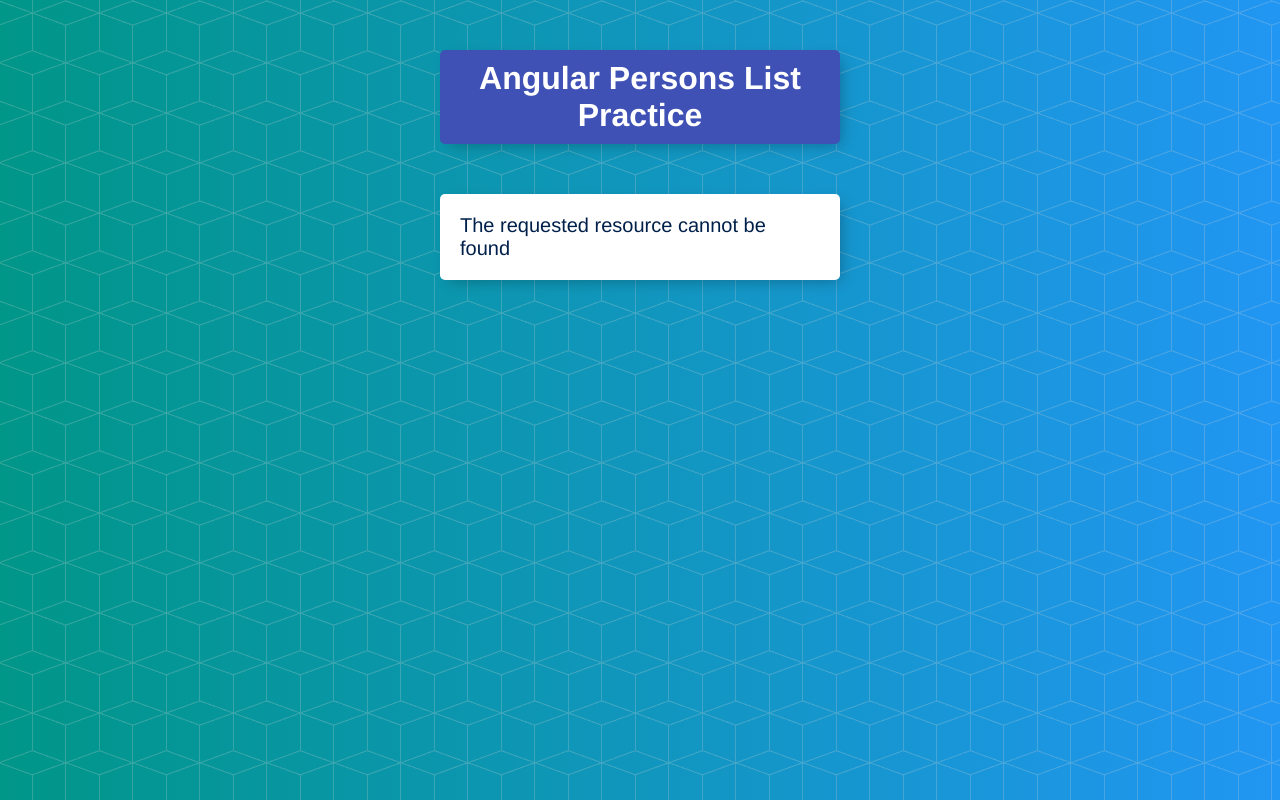
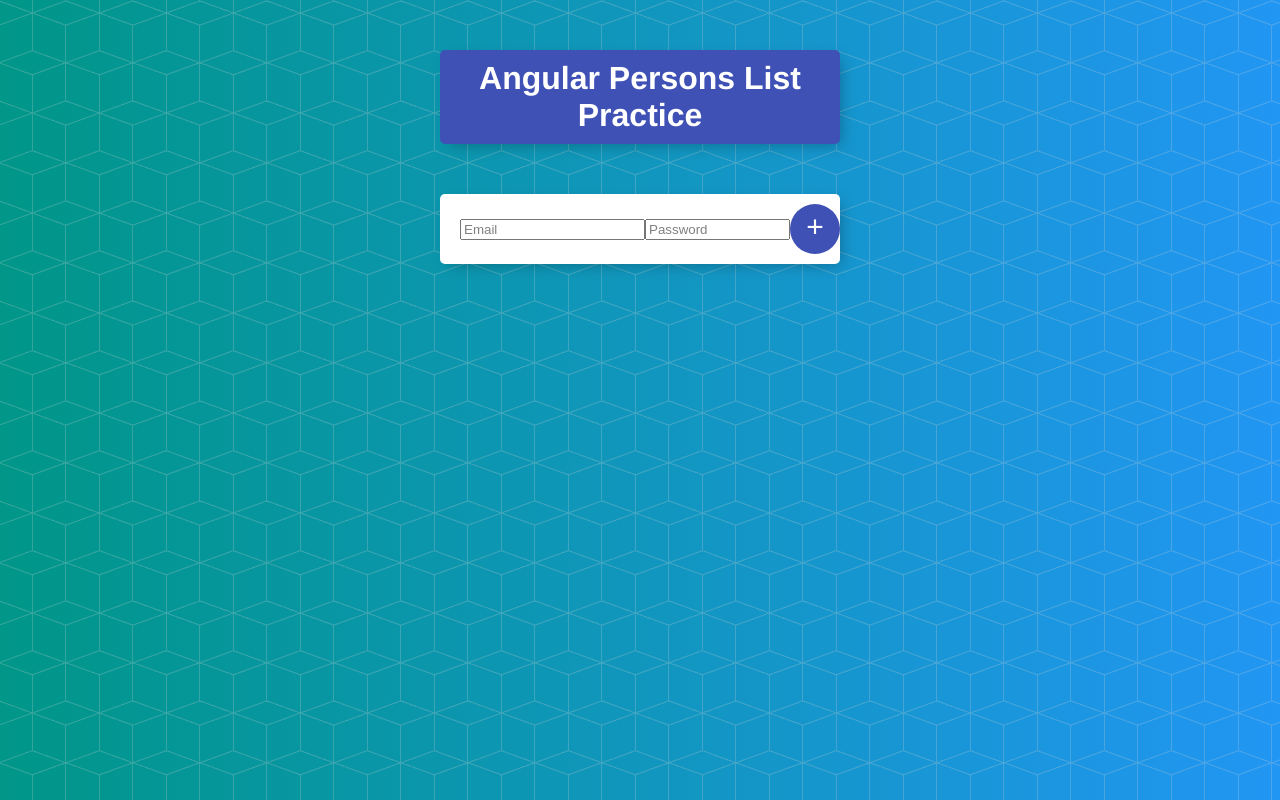
Before and after one commit to JuanVicenteVazquezG/Person-List-Angular, an Angular app: page /login in a window 1280 px wide. Shown: the top 800 px of the page. Built offline with nearby package versions, Linux system fonts and the light colour scheme.

Commit message:
added login to routing module

```diff
--- a/src/app/app-routing.module.ts
+++ b/src/app/app-routing.module.ts
@@ -1,3 +1,4 @@
+import { LoginComponent } from './login/login.component';
 import { NgModule } from '@angular/core';
 import { Routes, RouterModule } from '@angular/router';
 import { ErrorComponent } from './error/error.component';
@@ -14,6 +15,7 @@ const routes: Routes = [
       { path: ':id', component: FormComponent },
     ],
   },
+  { path: 'login', component: LoginComponent},
   { path: '**', component: ErrorComponent}
 ];
 
--- a/src/app/login/login.component.ts
+++ b/src/app/login/login.component.ts
@@ -1,4 +1,5 @@
 import { Component, OnInit } from '@angular/core';
+import { EmailValidator, NgForm } from '@angular/forms';
 
 @Component({
   selector: 'app-login',
@@ -11,4 +12,8 @@ export class LoginComponent implements OnInit {
   ngOnInit(): void {
   }
 
+  login(form: NgForm): void{
+    const email = form.value.email;
+    const password = form.value.password;
+  }
 }
```
